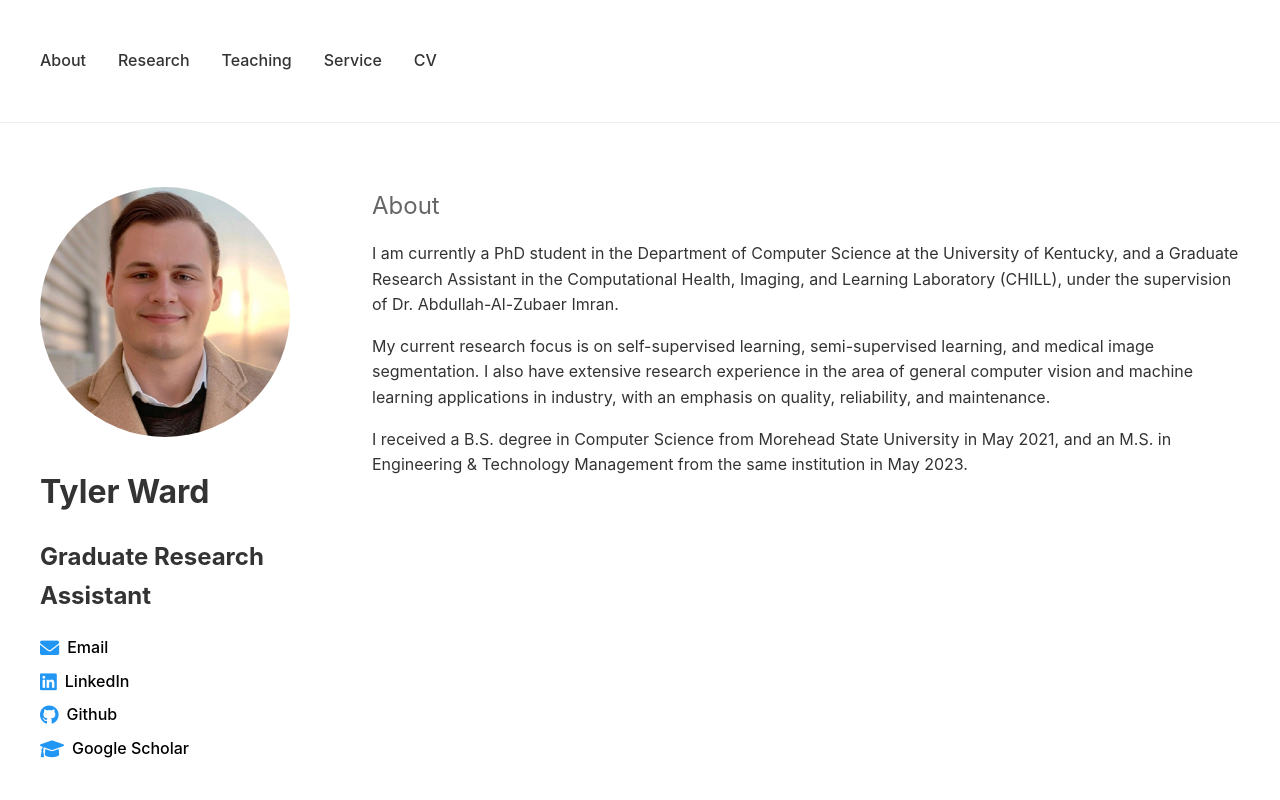
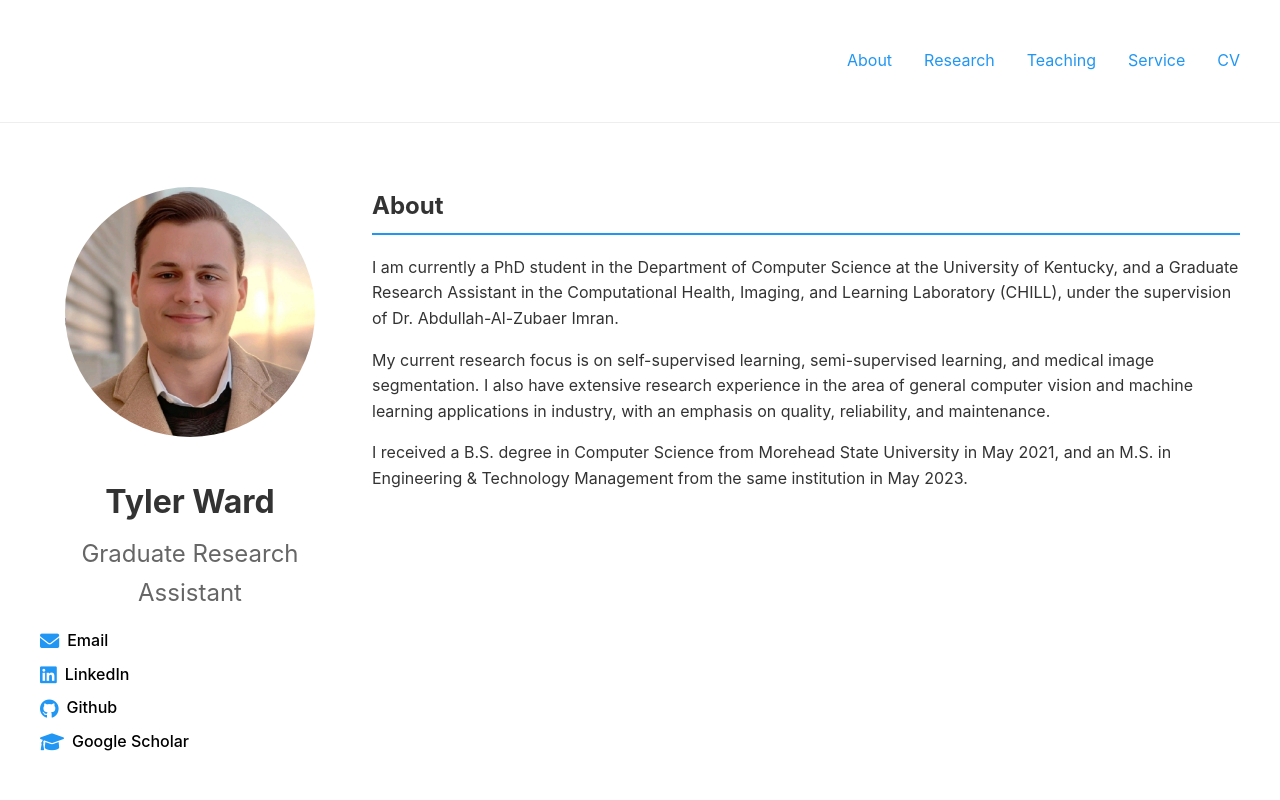
Before and after one commit to tylerbward/tylerbward.github.io, a plain HTML site: page index.html in a window 1280 px wide. Shown: the top 800 px of the page. Drawn offline with Linux system fonts and the light colour scheme.

Commit message:
Update style.css

```diff
--- a/assets/css/style.css
+++ b/assets/css/style.css
@@ -22,9 +22,15 @@ body {
 }
 
 /* Navigation styles */
+/* Navigation styles */
 nav {
     border-bottom: 1px solid #eee;
     padding: 1rem 0;
+}
+
+nav .container {
+    display: flex;
+    justify-content: flex-end; /* This moves the nav to the right */
 }
 
 nav ul {
@@ -35,16 +41,6 @@ nav ul {
     gap: 2rem;
 }
 
-nav a {
-    text-decoration: none;
-    color: var(--text-color);
-    font-weight: 500;
-}
-
-nav a:hover {
-    color: var(--primary-color);
-}
-
 /* Profile section styles */
 .profile-section {
     display: grid;
@@ -53,22 +49,34 @@ nav a:hover {
     margin: 2rem 0;
 }
 
+.profile-container {
+    text-align: center;
+}
+
+.profile-container h1 {
+    margin: 1rem 0 0.5rem 0;
+    color: var(--text-color);
+}
+
+.profile-container h2 {
+    margin: 0 0 1rem 0;
+    font-weight: normal;
+    color: #666;
+}
+
 .profile-image {
     width: 250px;
     height: 250px;
     border-radius: 50%;
     object-fit: cover;
-}
-
-.profile-info h1 {
-    margin: 0 0 0.5rem 0;
-    color: var(--text-color);
+    margin-bottom: 1rem;
 }
 
 .profile-info h2 {
-    margin: 0 0 1rem 0;
-    font-weight: normal;
-    color: #666;
+    color: var(--text-color);
+    border-bottom: 2px solid var(--primary-color);
+    padding-bottom: 0.5rem;
+    margin-top: 0;
 }
 
 /* Social links styles */
```
